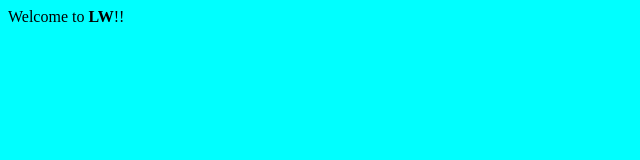
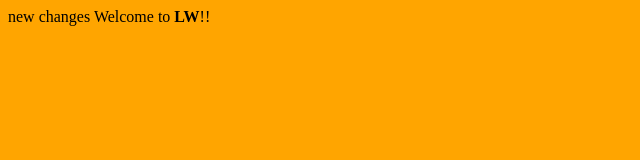
Before and after one commit to Puneet871910/jenkins, a plain HTML site: page index.html in a window 1280 px wide. Shown: the whole page, without its empty margins (0-640 px from the left). Drawn offline with Linux system fonts and the light colour scheme.

Commit message:
new cahge

```diff
--- a/index.html
+++ b/index.html
@@ -1,4 +1,4 @@
-<body bgcolor='aqua'>
-
+<body bgcolor='orange'>
+new changes
 Welcome to <b>LW</b>!!
 </body>
```
